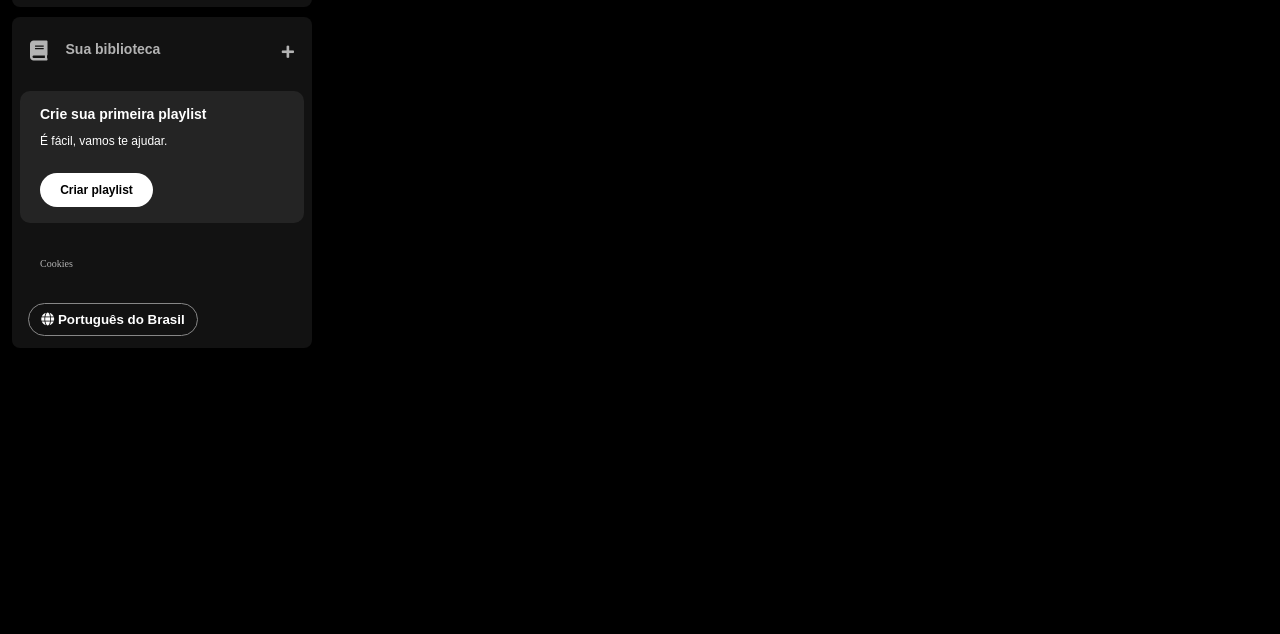
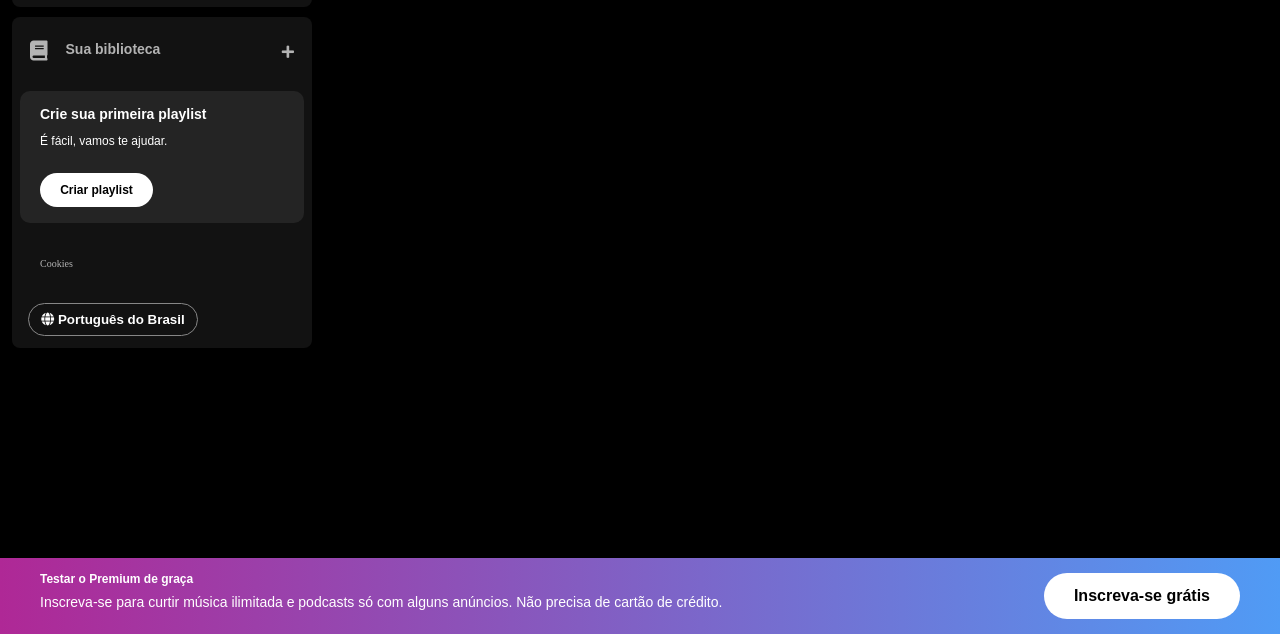
Before and after one commit to AnaBeatrizBentoSilva/spotify-front, a plain HTML site: page index.html in a window 1280 px wide. Shown: the part 166-800 px from the top of the page. Drawn offline with Linux system fonts and the light colour scheme.

Commit message:
feat: footer challenge

```diff
--- a/index.html
+++ b/index.html
@@ -71,5 +71,15 @@
         </div>
       </div>
     </div>
+
+    <Footer class="disclaimer-premium">
+      <div class="text">
+        <p class="disclaimer-premium__title">Testar o Premium de graça</p>
+        <p class="disclaimer-premium__subtitle">Inscreva-se para curtir música ilimitada e podcasts só com alguns anúncios. Não precisa de cartão de crédito.</p>
+      </div>
+      <div class="button">
+        <button type="button">Inscreva-se grátis</button>
+      </div>
+    </Footer>
   </body>
 </html>
--- a/styles.css
+++ b/styles.css
@@ -167,3 +167,44 @@ body{
     padding: 8px;
     border-radius: 20px;
 }
+
+.disclaimer-premium{
+    position: fixed;
+    bottom: 0;
+    left: 0;
+    right: 0;
+    background: linear-gradient(to right, #af2896, #509bf5);
+    padding: 15px 40px;
+    display: flex;
+    justify-content: space-between;
+}
+
+.disclaimer-premium .text{
+    flex-shrink: 0;
+    font-family: "DM Sans", sans-serif;
+}
+
+.disclaimer-premium .disclaimer-premium__title{
+    color: #fff;
+    font-weight: 700;
+    font-size: 12px;
+    margin-bottom: 10px;
+}
+
+.disclaimer-premium .disclaimer-premium__subtitle{
+    color: #fff;
+    font-size: 14px;
+    font-weight: 400;
+}
+
+.disclaimer-premium button{
+    background-color: #fff;
+    color: #000;
+    font-size: 16px;
+    font-weight: bold;
+    padding: 14px 30px;
+    border: 0;
+    border-radius: 40px;
+    cursor: pointer;
+    flex-shrink: 0;
+}
```
